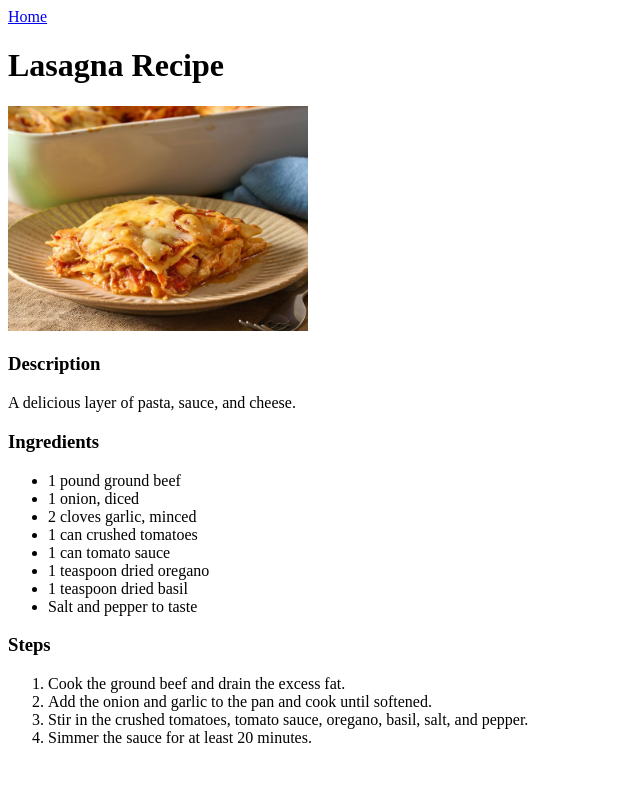
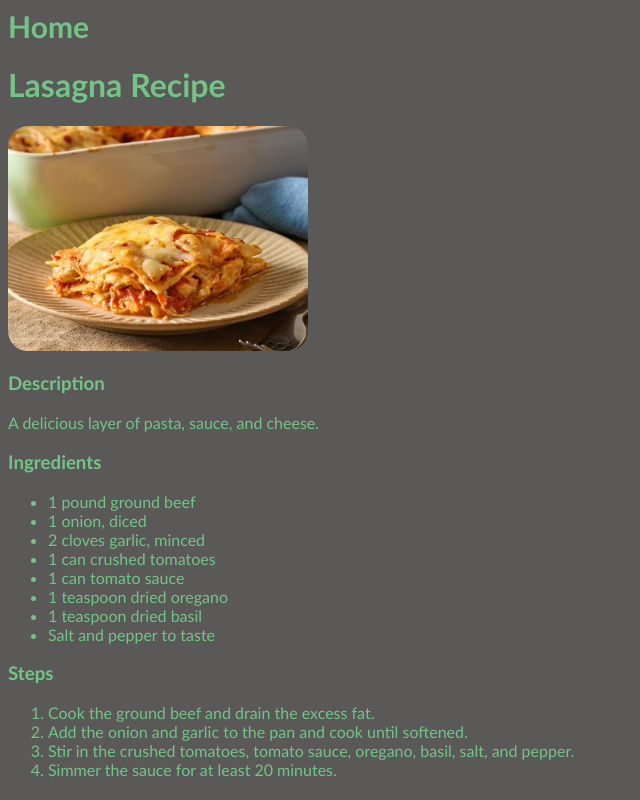
Before and after one commit to Mubeen-lab/odin-recipes, a plain HTML site: page recipes/lasagna.html in a window 1280 px wide. Shown: the whole page, without its empty margins (0-640 px from the left). Drawn offline with Linux system fonts and the light colour scheme.

Commit message:
Add some style

```diff
--- a/recipes/lasagna.html
+++ b/recipes/lasagna.html
@@ -3,12 +3,13 @@
 <head>
   <meta charset="UTF-8">
   <meta name="viewport" content="width=device-width, initial-scale=1.0">
+  <link rel="stylesheet" href="style.css">
   <title>Document</title>
 </head>
 <body>
   <a href="../index.html">Home</a>
   <h1>Lasagna Recipe</h1>
-  <img src="../images/lasagna.jpg" alt="lasagna" width="300">
+  <img src="../images/lasagna.jpg" alt="lasagna">
   <h3>Description</h3>
   <p>A delicious layer of pasta, sauce, and cheese.</p>
   <h3>Ingredients</h3>
--- /dev/null
+++ b/recipes/style.css
@@ -0,0 +1,16 @@
+body {
+  font-family:'Gill Sans', 'Gill Sans MT', Calibri, 'Trebuchet MS', sans-serif;
+  background-color:rgb(91, 88, 88);
+  color: rgb(114, 197, 135);
+}
+a {
+  color:rgb(114, 197, 135);
+  text-decoration: none;
+  font-weight: bold;
+  font-size: 30px;
+}
+img {
+  width: 300px;
+  height: auto;
+  border-radius: 20px;
+}
--- /dev/null
+++ b/style.css
@@ -0,0 +1,18 @@
+h1 {
+  text-align: center;
+  color: rgb(114, 197, 135);
+  margin-bottom: 50px;
+}
+body {
+  background-color:rgb(91, 88, 88);
+  font-family:'Gill Sans', 'Gill Sans MT', Calibri, 'Trebuchet MS', sans-serif
+}
+a {
+  color:rgb(114, 197, 135);
+  text-decoration: none;
+  font-weight: bold;
+  font-size: 30px;
+}
+li {
+  margin-bottom: 100px;
+}
```
Also changed, not shown: index.html (+1 -0 lines), recipes/burger.html (+1 -0 lines), recipes/shawarma.html (+1 -0 lines).
